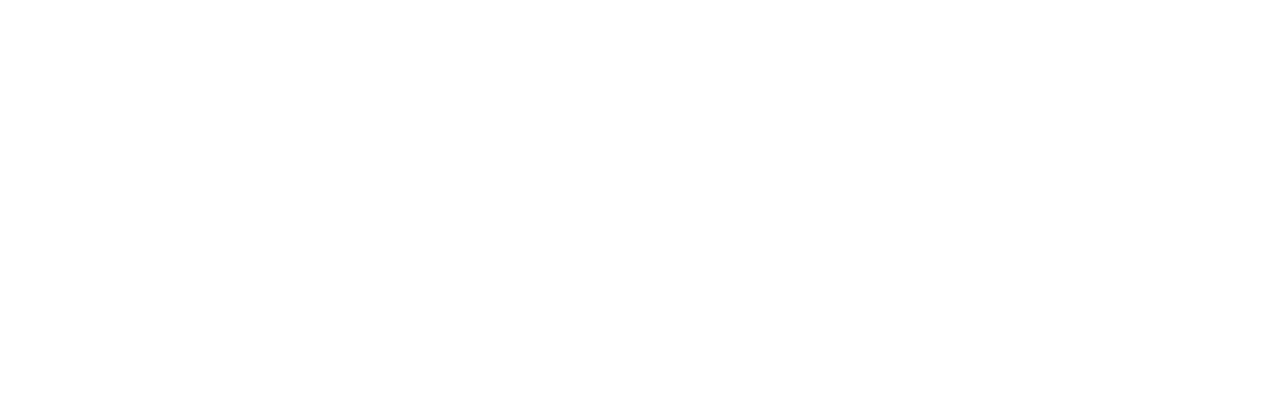
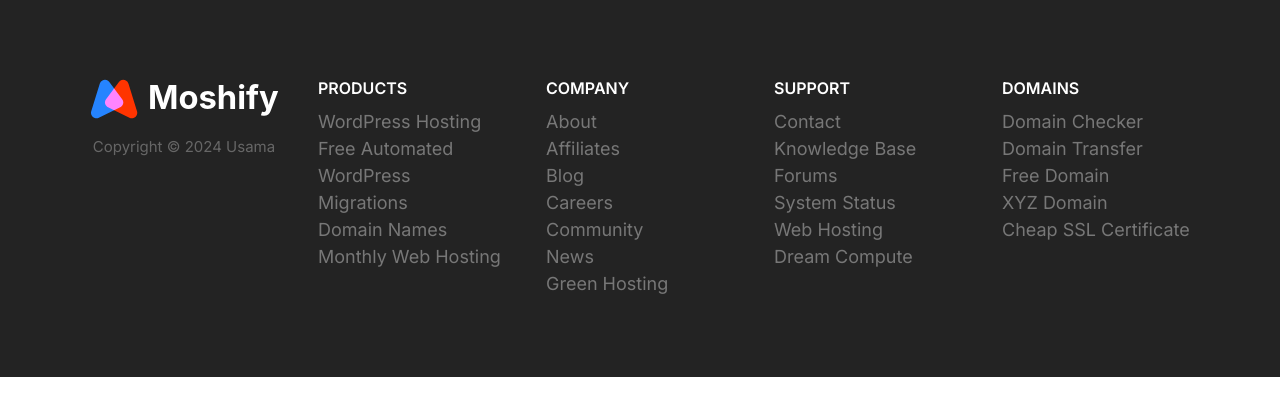
Before and after one commit to usama631/Moshify, a plain HTML site: page index.html in a window 1280 px wide. Drawn offline with Linux system fonts and the light colour scheme.

Commit message:
Creating the footer component.

```diff
--- a/css/style.css
+++ b/css/style.css
@@ -771,3 +771,68 @@ the following type of particular element/role.*/
     max-width: 700px;
   }
 }
+
+/* Footer Block */
+
+.footer {
+  background: #232323;
+}
+.footer a {
+  color: #777;
+}
+.footer a:hover {
+  color: #fff;
+  transition: color 0.3s;
+}
+.footer__section {
+  padding: 2rem;
+  border-bottom: 1px solid #393939;
+}
+.footer__section .list {
+  margin: 0;
+}
+.footer__heading {
+  text-transform: uppercase;
+  font-weight: 600;
+}
+.footer__brand {
+  margin-top: 4rem;
+  text-align: center;
+}
+.footer__brand img {
+  /* TODO : Consider refactoring this and applying it to
+  all images. */
+  width: 100%;
+  max-width: 230px;
+}
+.footer__copyright {
+  font-size: 2.1rem;
+  color: #fff;
+  opacity: 0.3;
+}
+
+@media screen and (min-width: 768px) {
+  .footer__sections {
+    grid-template-columns: repeat(auto-fit, minmax(10rem, 1fr));
+  }
+  .footer .collapsible__chevron {
+    display: none;
+  }
+  .footer .collapsible__content {
+    opacity: 1;
+    max-height: 100%;
+  }
+  .footer__section {
+    border: 0;
+  }
+  .footer .footer__brand {
+    order: -1;
+    margin-top: 1rem;
+  }
+  .footer__copyright {
+    font-size: 1.5rem;
+  }
+  .footer__heading {
+    font-size: 1.6rem;
+  }
+}
--- a/index.html
+++ b/index.html
@@ -20,8 +20,88 @@
     <!-- 'CTRL+ALT+UP' / 'CTRL+ALT+DOWN' to select multiple cursors -->
     <!-- 'SHIFT+ALT+UP' / 'SHIFT+ALT+DOWN' to copy code above/below the selected code -->
     <!-- Open Command Pallette (CTRL+P),
-         type "#css_classname" to directly
-         go to that class in CSS file -->
+    type "#css_classname" to directly
+    go to that class in CSS file -->
+
+    <footer class="block block--dark footer">
+      <div class="container grid footer__sections">
+        <section class="collapsible collapsible--expanded footer__section">
+          <header class="collapsible__header">
+            <h2 class="collapsible__heading footer__heading">Products</h2>
+            <svg class="icon icon--white collapsible__chevron">
+              <use xlink:href="images/sprite.svg#chevron"></use>
+            </svg>
+          </header>
+          <div class="collapsible__content">
+            <ul class="list">
+              <li><a href="#">WordPress Hosting</a></li>
+              <li><a href="#">Free Automated WordPress </a></li>
+              <li><a href="#">Migrations</a></li>
+              <li><a href="#">Domain Names</a></li>
+              <li><a href="#">Monthly Web Hosting</a></li>
+            </ul>
+          </div>
+        </section>
+        <section class="collapsible footer__section">
+          <header class="collapsible__header">
+            <h2 class="collapsible__heading footer__heading">Company</h2>
+            <svg class="icon icon--white collapsible__chevron">
+              <use xlink:href="images/sprite.svg#chevron"></use>
+            </svg>
+          </header>
+          <div class="collapsible__content">
+            <ul class="list">
+              <li><a href="#">About</a></li>
+              <li><a href="#">Affiliates</a></li>
+              <li><a href="#">Blog</a></li>
+              <li><a href="#">Careers</a></li>
+              <li><a href="#">Community</a></li>
+              <li><a href="#">News</a></li>
+              <li><a href="#">Green Hosting</a></li>
+            </ul>
+          </div>
+        </section>
+        <section class="collapsible footer__section">
+          <header class="collapsible__header">
+            <h2 class="collapsible__heading footer__heading">Support</h2>
+            <svg class="icon icon--white collapsible__chevron">
+              <use xlink:href="images/sprite.svg#chevron"></use>
+            </svg>
+          </header>
+          <div class="collapsible__content">
+            <ul class="list">
+              <li><a href="#">Contact</a></li>
+              <li><a href="#">Knowledge Base</a></li>
+              <li><a href="#">Forums</a></li>
+              <li><a href="#">System Status</a></li>
+              <li><a href="#">Web Hosting</a></li>
+              <li><a href="#">Dream Compute</a></li>
+            </ul>
+          </div>
+        </section>
+        <section class="collapsible footer__section">
+          <header class="collapsible__header">
+            <h2 class="collapsible__heading footer__heading">Domains</h2>
+            <svg class="icon icon--white collapsible__chevron">
+              <use xlink:href="images/sprite.svg#chevron"></use>
+            </svg>
+          </header>
+          <div class="collapsible__content">
+            <ul class="list">
+              <li><a href="#">Domain Checker</a></li>
+              <li><a href="#">Domain Transfer</a></li>
+              <li><a href="#">Free Domain</a></li>
+              <li><a href="#">XYZ Domain</a></li>
+              <li><a href="#">Cheap SSL Certificate</a></li>
+            </ul>
+          </div>
+        </section>
+        <section class="footer__brand">
+          <img src="images/logo.svg" alt="" />
+          <p class="footer__copyright">Copyright &copy; 2024 Usama</p>
+        </section>
+      </div>
+    </footer>
 
     <script src="js/main.js"></script>
   </body>
```
Also changed, not shown: components/footer.html (added, +79 -0 lines).
